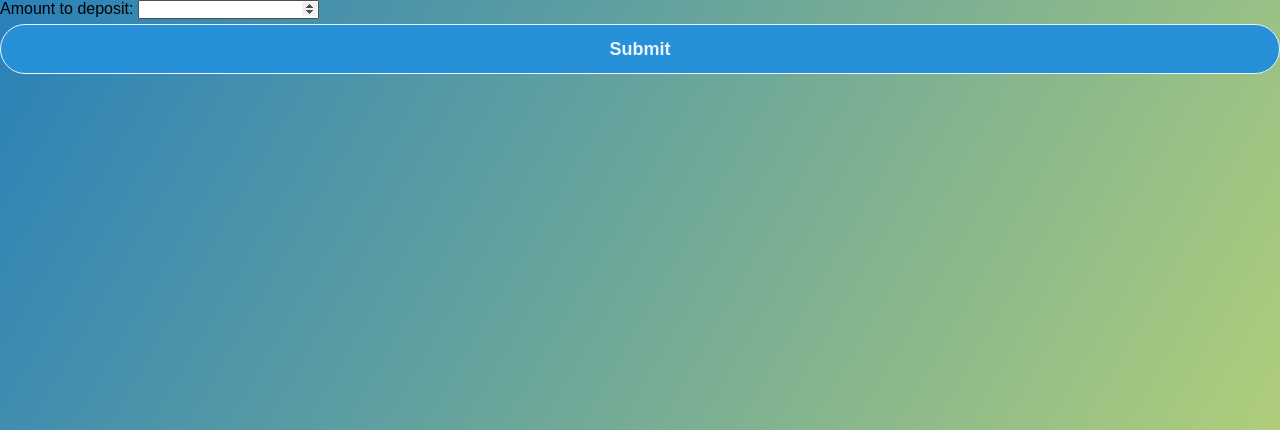
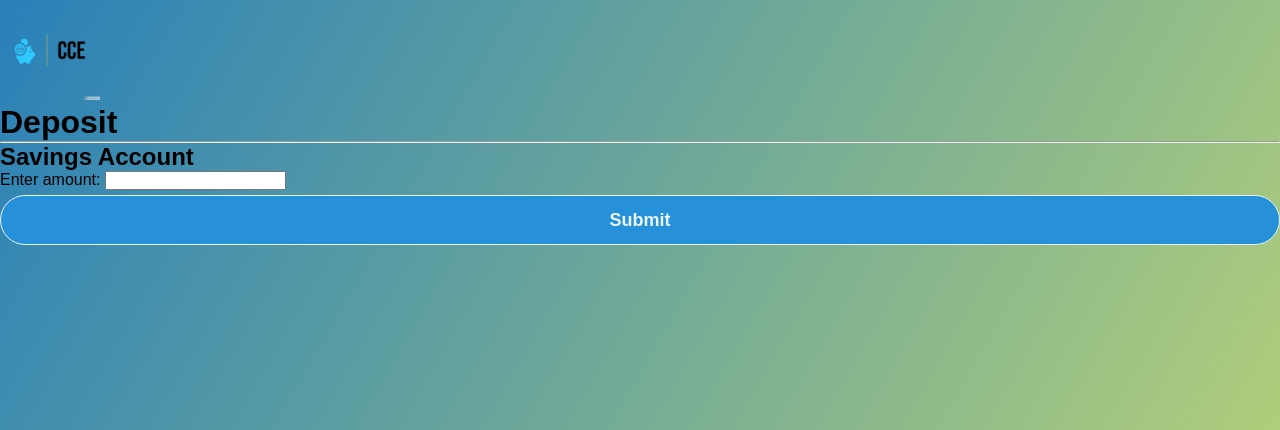
Before and after one commit to logdogs/CSC-210-Project, a Flask app: page /addToSavings in a window 1280 px wide. Shown: the top 430 px of the page. Run offline with Flask 2, Linux system fonts and the light colour scheme.

Commit message:
Update addToSavings.html

```diff
--- a/demo/templates/addToSavings.html
+++ b/demo/templates/addToSavings.html
@@ -5,10 +5,21 @@
 
 {% block body %}
     <form action="/savings_deposit" method="POST">
-        <div>
-            <label for="amount">Amount to deposit:</label>
-            <input type="number" name="amount" id="amount" value="amount" required>
+        <div id = "logo">
+            <img src="/static/images/CCE.png" alt="CCE" style="width:100px;height:100px;">
         </div>
+        <header>
+            <h1>Deposit</h1>
+        </header><hr>
+        <section>
+            <h2>Savings Account</h2>
+        </section>
+        <section>
+            <article>
+                    <label for="amount">Enter amount:</label>
+                    <input type="number" name="amount" id="amount" value="amount" required>
+            </article>
+        </section>
         <input type="submit">
     </form>
 {% endblock %}
```
